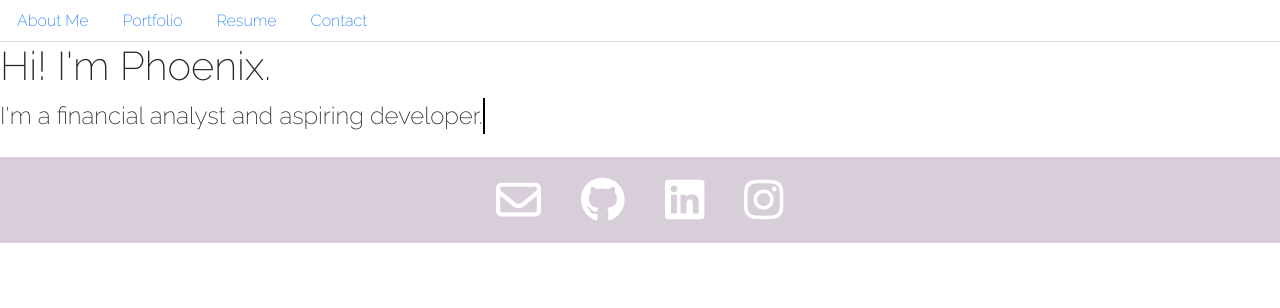
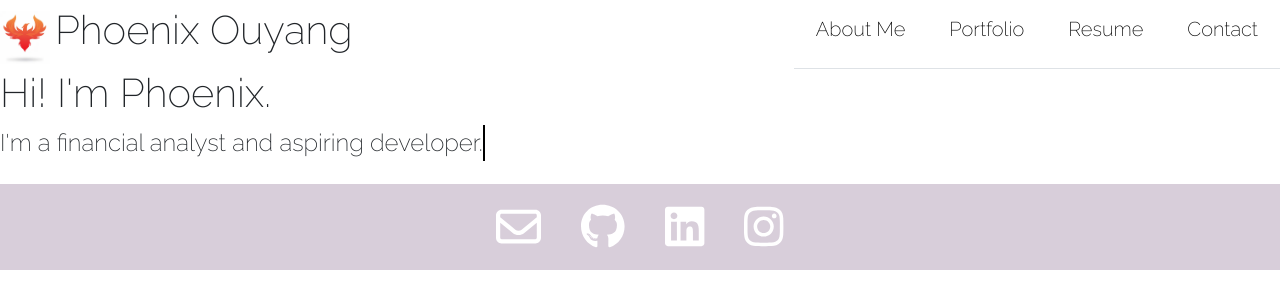
Before and after one commit to phoenixouyang/react-portfolio, a React (Create React App) app: page / in a window 1280 px wide. Shown: the top 308 px of the page. Built offline with nearby package versions, Linux system fonts and the light colour scheme.

Commit message:
adds header

```diff
--- a/src/components/navigator.js
+++ b/src/components/navigator.js
@@ -1,13 +1,21 @@
 import React from 'react';
+import "../styles/navigator.css"
+import phoenix from "./images/phoenix.png"
 
 function Navigator({ currentPage, handlePageChange }) {
   return (
+    <div className="header-container">
+      <div>
+        <img alt="phoenix bird" className="phoenix-logo" src={phoenix}></img>
+        <span className="header-name">Phoenix Ouyang</span>
+      </div>
       <ul className="nav nav-tabs">
         <li className="nav-item">
           <a
             href="#about-me"
             onClick={() => handlePageChange('About')}
             className={currentPage === 'Home' ? 'nav-link active' : 'nav-link'}
+            id="nav-text"
           >
             About Me
           </a>
@@ -17,6 +25,7 @@ function Navigator({ currentPage, handlePageChange }) {
             href="#portfolio"
             onClick={() => handlePageChange('Portfolio')}
             className={currentPage === 'Portfolio' ? 'nav-link active' : 'nav-link'}
+            id="nav-text"
           >
             Portfolio
           </a>
@@ -26,6 +35,7 @@ function Navigator({ currentPage, handlePageChange }) {
             href="#resume"
             onClick={() => handlePageChange('Resume')}
             className={currentPage === 'Resume' ? 'nav-link active' : 'nav-link'}
+            id="nav-text"
           >
             Resume
           </a>
@@ -35,11 +45,13 @@ function Navigator({ currentPage, handlePageChange }) {
             href="#contact"
             onClick={() => handlePageChange('Contact')}
             className={currentPage === 'Contact' ? 'nav-link active' : 'nav-link'}
+            id="nav-text"
           >
             Contact
           </a>
         </li>
       </ul>
+    </div>
   );
 }
 
--- a/src/styles/navigator.css
+++ b/src/styles/navigator.css
@@ -0,0 +1,33 @@
+.header-container {
+    display: flex;
+    justify-content: space-between;
+}
+
+.phoenix-logo {
+    width: 50px;
+    margin: 0px 5px 5px 0px;
+}
+
+.header-name {
+    font-size: 40px;
+}
+
+.nav {
+    display: flex;
+    justify-content: center;
+    border: none;
+}
+
+.nav-item {
+    background-color: white;
+    margin: 5px;
+}
+
+.nav-item:hover {
+    border: 1px solid white;
+}
+
+#nav-text {
+    color: black;
+    font-size: 20px;
+}
```
Also changed, not shown: src/components/images/phoenix.png (added). Lines whose indentation alone changed are shown as unchanged.
